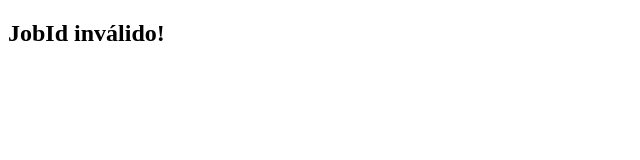
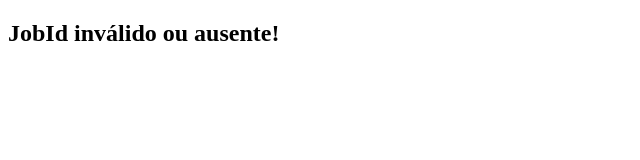
Before and after one commit to ratao21936/LT_Store, a plain HTML site: page index.html in a window 1280 px wide. Shown: the whole page, without its empty margins (0-640 px from the left). Drawn offline with Linux system fonts and the light colour scheme.

Commit message:
index.html

```diff
--- a/index.html
+++ b/index.html
@@ -6,13 +6,12 @@
     <script>
       window.onload = function () {
         const jobId = new URLSearchParams(window.location.search).get("jobId");
-        const placeId = "109983668079237"; // <-- coloque aqui seu placeId fixo
-
+        const placeId = "109983668079237"; // ID fixo do seu jogo
         if (jobId) {
           const robloxUrl = `roblox://placeID=${placeId}&gameInstanceId=${jobId}`;
           window.location.href = robloxUrl;
         } else {
-          document.body.innerHTML = "<h2>JobId inválido!</h2>";
+          document.body.innerHTML = "<h2>JobId inválido ou ausente!</h2>";
         }
       };
     </script>
```
